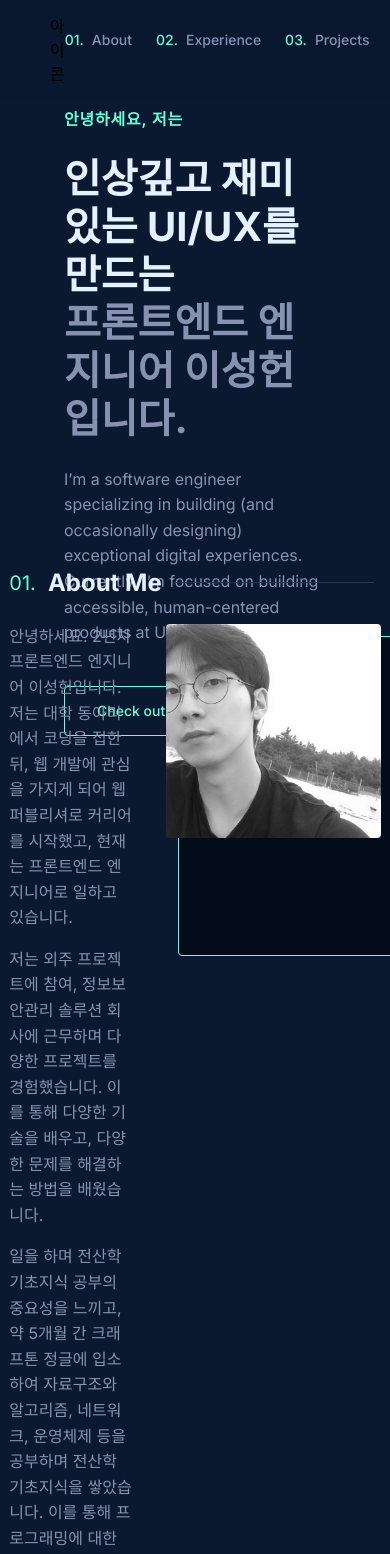
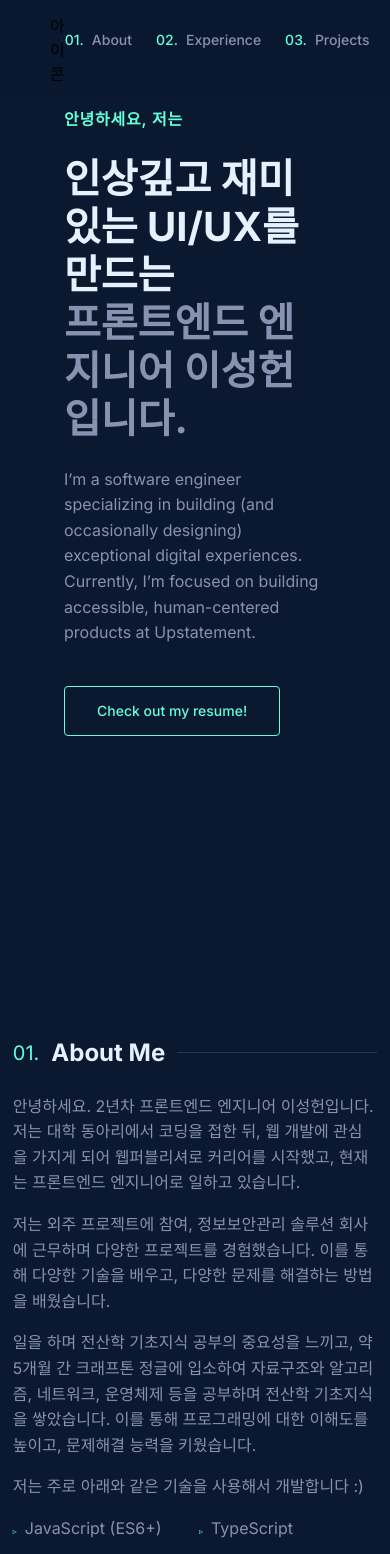
Before and after one commit to heondeam/shlee-resume, a Next.js app: page / in a window 390 px wide. Shown: the top 1554 px of the page. Built offline with nearby package versions, Linux system fonts and the light colour scheme.

Commit message:
feat: apply responsive styles

```diff
--- a/app/globals.css
+++ b/app/globals.css
@@ -106,18 +106,7 @@
   }
 
   @layer components {
-    .image-before {
-      @apply relative w-[20rem] h-[20rem]
-      before:absolute before:top-3 before:left-3 before:w-[20rem] before:h-[20rem]
-      before:rounded-[4px] before:bg-darkNavy before:border before:border-green before:z-0
-      hover:before:left-4 hover:before:top-4 transition-custom hover:before:transition-custom;
-    }
-
-    .image-wrapper {
-      @apply absolute z-50 w-full h-full left-0 top-0 group-hover:left-[-0.25rem] group-hover:top-[-0.25rem] transition-custom group-hover:transition-custom;
-    }
-
     .profile {
-      @apply rounded-[4px] filter grayscale-[100%] group-hover:grayscale-[0%] transition-custom;
+      @apply relative rounded-[4px] filter grayscale-[100%] group-hover:grayscale-[0%] group-hover:left-[-0.25rem] group-hover:top-[-0.25rem] group-hover:transition-custom transition-custom z-10;
     }
   }
--- a/components/sections/about-me.tsx
+++ b/components/sections/about-me.tsx
@@ -27,11 +27,11 @@ const SKILLS = [
 
 export default function AboutMe() {
   return (
-    <Section id="about" className="h-screen bg-navy px-20">
-      <div className="max-w-[850px] flex flex-col gap-6">
+    <Section id="about" className="bg-navy px-20 py-48">
+      <div className="max-w-[900px] flex flex-col gap-6">
         <Title title="About Me" idx="01" />
-        <div className="flex justify-between gap-8">
-          <div className="flex flex-col gap-4 w-1/2">
+        <div className="flex flex-col gap-8 md:flex-row justify-between">
+          <div className="flex flex-col gap-4 md:w-[calc(100%-350px)]">
             {/* texts */}
             {TEXTS.map((text, idx) => (
               <P1 key={idx} className="text-slate">
@@ -41,14 +41,15 @@ export default function AboutMe() {
 
             <UnorderList items={SKILLS} cols={2} bulletSize="sm" />
           </div>
-          <div className="image-before group">
-            <div className="image-wrapper">
+          <div className="flex justify-center px-4">
+            <div className="group relative min-w-[280px] max-w-[300px] h-fit">
               <Image
                 src={Profile}
                 alt="Picture of the author"
                 layout="responsive"
                 className="profile"
               />
+              <div className="absolute w-full h-full bg-black left-3 top-3 border border-green rounded-[4px] z-0 group-hover:left-4 group-hover:top-4 group-hover:transition-custom"></div>
             </div>
           </div>
         </div>
```
